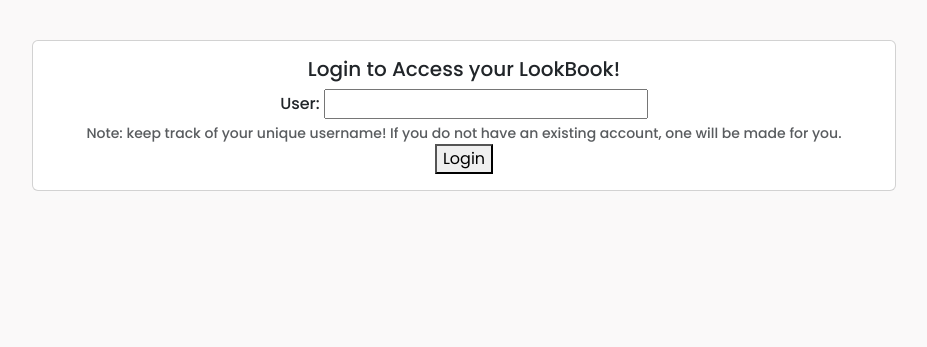
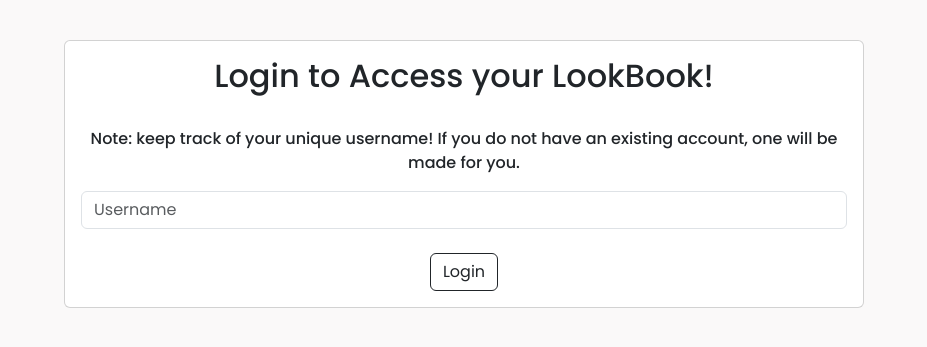
Before and after one commit to rachaelvle/makeup-website, a Flask app: page /login in a window 1280 px wide. Shown: the part 122-469 px from the top of the page, without its empty margins (176-1103 px from the left). Run offline with Flask 3, Linux system fonts and the light colour scheme.

Commit message:
Styled Login

```diff
--- a/templates/login.html
+++ b/templates/login.html
@@ -29,15 +29,15 @@
         </div>
     </div>
     </nav>
-    <div class="card login-card">
+    <div class="card login-card mx-auto" style="width:50em;">
     <div class="card-body">
-        <h5 class="card-title">Login to Access your LookBook!</h5>
+        <h2 class="card-title">Login to Access your LookBook!</h2>
+        <br>
+        <p>Note: keep track of your unique username! If you do not have an existing account, one will be made for you.</p>
         <form action="/login" method="POST">
-            User: <input type="text" name="username">
-            <div class="form-text">
-            Note: keep track of your unique username! If you do not have an existing account, one will be made for you.
-            </div>
-            <button type="submit">Login</button>
+            <input type="text" class="form-control" name="username" placeholder="Username">
+            <br>
+            <button type="submit" class="btn btn-outline-dark">Login</button>
         </form>
 
     </div>
```
